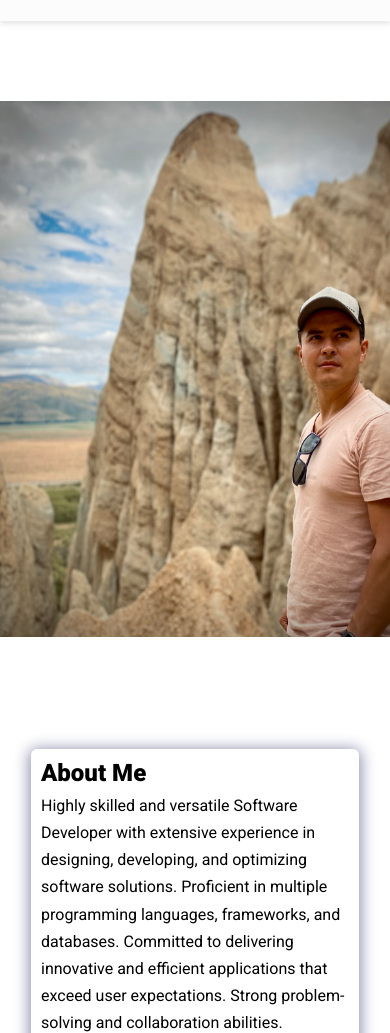
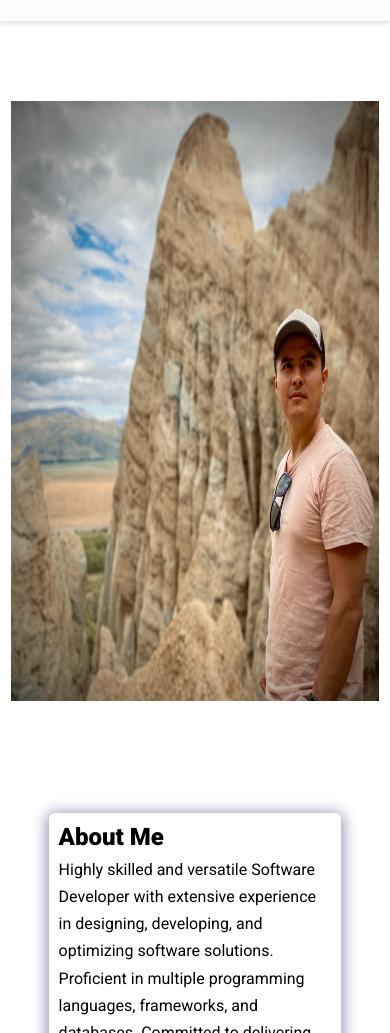
Before and after one commit to DavidVerdugo7/Module-2-lab5, a plain HTML site: page indexjd.html in a window 390 px wide. Shown: the part 67-1100 px from the top of the page. Drawn offline with nearby package versions, Linux system fonts and the light colour scheme; files that its build step writes are made by us from their sources.

Commit message:
media query edit

```diff
--- a/cssjd.css
+++ b/cssjd.css
@@ -97,14 +97,13 @@ nav ul li {
   display: flex;
   align-items: center;
   justify-content: center;
-  gap: 0rem;
-
-  margin-top: -50px;
+  gap: 5rem;
+  margin-top: -5em;
 }
 
 .hero img {
   height: 37.5rem;
-  width: 37.5rem;
+  width: 35.5rem;
 }
 
 .bio {
@@ -113,6 +112,7 @@ nav ul li {
   border-radius: 6px;
   box-shadow: 0px 2px 15px 2px var(--primary-shadow);
   text-align: start;
+  margin-right: 5em;
 }
 
 .bio h1 {
@@ -304,7 +304,7 @@ nav ul li {
 
 /*Media queries*/
 /*changes reflects on screen with a width of 720px and below*/
-@media screen and (max-width: 720px) {
+@media screen and (max-width: 768px) {
   nav {
     padding: 1.5rem 1rem;
   }
@@ -363,6 +363,7 @@ nav ul li {
   .bio {
     margin-top: 7rem;
     width: 20.5rem;
+    margin-left: 5em;
   }
   /*more about section */
   .more-about {
@@ -391,10 +392,29 @@ nav ul li {
   }
 
   .project-container {
-    width: 20.875rem;
+    width: 25.875rem;
   }
   /*Contact form responsive*/
   .contact-form-container {
     max-width: 23.75rem;
   }
 }
+
+@media screen and (max-width: 420px) {
+  .hero img {
+    height: 37.5rem;
+    width: 23rem;
+  }
+
+  .bio {
+    width: 18.3rem;
+  }
+
+  .project-container {
+    width: 17.875rem;
+  }
+
+  .contact-form-container {
+    max-width: 17.75rem;
+  }
+}
```
